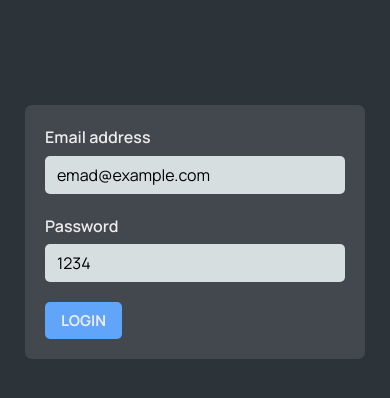
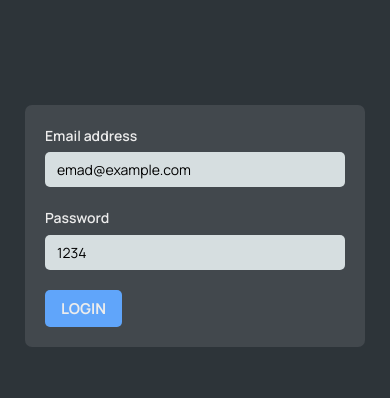
Before and after one commit to emad-abaei/JSXplorer, a React (Vite) app: page /login in a window 390 px wide. Shown: the top 398 px of the page. Built offline with nearby package versions, Linux system fonts and the light colour scheme; data requests are answered from the project's data file.

Commit message:
fix(Form & Message): update mobile style

```diff
--- a/src/components/Form/Form.module.css
+++ b/src/components/Form/Form.module.css
@@ -48,9 +48,14 @@
 
 @media screen and (max-width: 768px) {
   .form {
+    padding: 2rem;
     min-width: 305px;
     max-width: 305px;
     grid-column-start: 1;
     grid-column-end: 2;
   }
+
+  .flag {
+    top: 3.5rem;
+  }
 }
--- a/src/components/Message/Message.module.css
+++ b/src/components/Message/Message.module.css
@@ -5,3 +5,9 @@
   margin: 2rem auto;
   font-weight: 600;
 }
+
+@media screen and (max-width: 768px) {
+  .message {
+    font-size: 1.6rem;
+  }
+}
--- a/src/index.css
+++ b/src/index.css
@@ -122,6 +122,15 @@ input:focus {
 }
 
 @media screen and (max-width: 768px) {
+  label {
+    font-size: 1.4rem;
+  }
+
+  input,
+  textarea {
+    font-size: 1.4rem;
+  }
+
   .product {
     margin: 0;
     min-height: 100vh;
```
